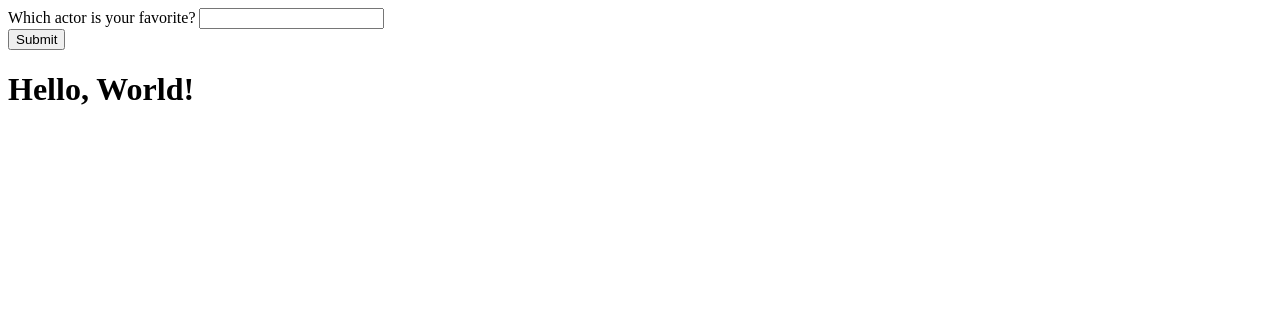
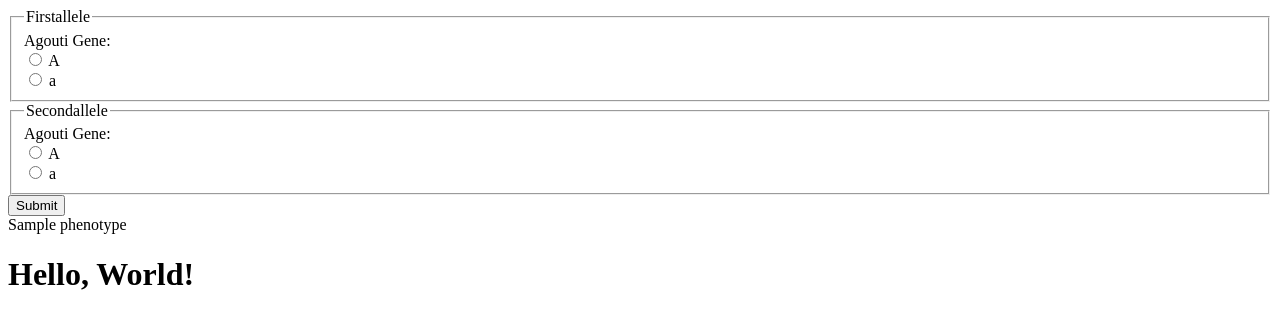
Before and after one commit to CXRRUPTIXN/phenome-explorer, a Flask app: template templates/index.html in a window 1280 px wide. Shown: the top 329 px of the page. Run offline with Flask 3, Linux system fonts and the light colour scheme; the template is opened without the code that fills it: values that come from a table or form of the project are taken from there, most other values are stand-ins (such as "Sample title", 1, 10 or a date in 2020); some libraries are stand-ins or nearby versions.

Commit message:
Generate simple two-field form for Agouti gene

```diff
--- a/app.py
+++ b/app.py
@@ -2,8 +2,8 @@ from flask import Flask, render_template
 from flask_bootstrap import Bootstrap5
 
 from flask_wtf import FlaskForm, CSRFProtect
-from wtforms import StringField, SubmitField
-from wtforms.validators import DataRequired, Length
+from wtforms import FormField, RadioField, SubmitField
+from wtforms.validators import AnyOf, DataRequired, Length
 
 from models.horse_genes import AgoutiGene
 
@@ -15,12 +15,32 @@ csrf = CSRFProtect(app)
 
 testGene = AgoutiGene()
 
+class AlleleForm(FlaskForm):
+    alleleField = RadioField(
+        'Agouti Gene:',
+        # Agouti gene is always present, answer may not be None
+        validators = [AnyOf(a.value for a in AgoutiGene.Alleles)],
+        choices    = [a.value for a in AgoutiGene.Alleles]
+    )
+
 class GeneForm(FlaskForm):
-    name = StringField('Which actor is your favorite?', validators=[DataRequired(), Length(10, 40)])
+    # TODO Render these using a generated list of genes, not manually
+
+    # Each gene requires a pair of alleles
+    firstAllele = FormField(AlleleForm)
+    secondAllele = FormField(AlleleForm)
+
+
     submit = SubmitField('Submit')
 
-@app.route("/")
+@app.route("/", methods=['GET', 'POST'])
 def hello_world():
     form = GeneForm()
-    # return '<h1>' + testGene.geneString + '</h1>'
-    return render_template('index.html', form=form)
+
+    # Generate phenotype value
+    phenotype = ''
+    if form.validate_on_submit():
+        agoutiValue = form.agoutiField.data
+        phenotype += agoutiValue
+
+    return render_template('index.html', form=form, phenotype=phenotype)
--- a/models/genome.py
+++ b/models/genome.py
@@ -32,6 +32,10 @@ class Gene:
                     alleles.push(a)
                     name = ''
                     break # Jump out of for loop
+
+    # @abstractmethod
+    # def listOptionalValues(self):
+    #     pass
 
     # Returns inheritance type of this gene - dominant, recessive, co-dominant, etc.
     @abstractmethod
--- a/templates/index.html
+++ b/templates/index.html
@@ -11,6 +11,8 @@
 
     {{ render_form(form) }}
 
+    {{ phenotype }}
+
     <h1>Hello, World!</h1>
 
 </body>
```
